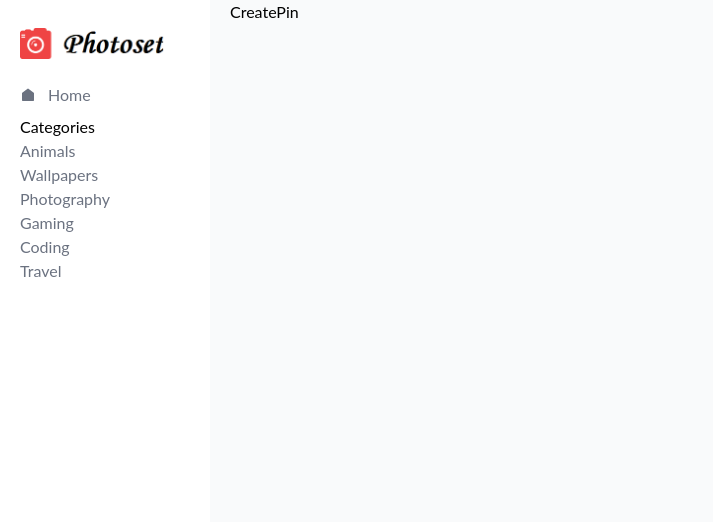
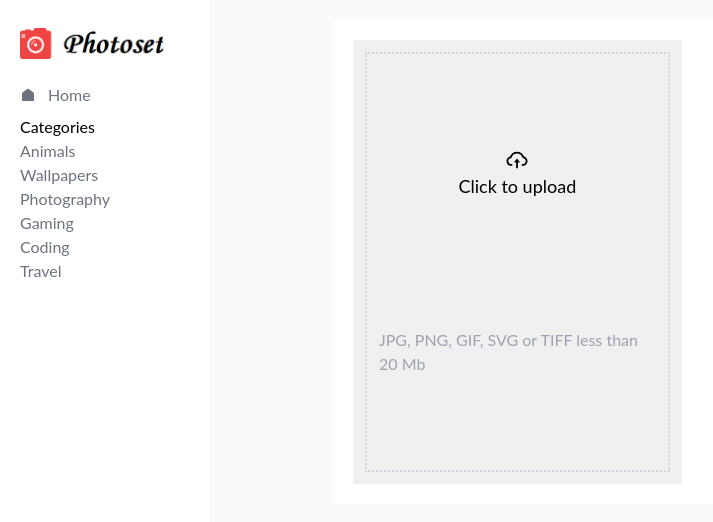
Before and after one commit to tbekishev/photoset, a React (Create React App) app in the folder client/: page /create-pin in a window 1280 px wide. Shown: the top 522 px of the page, without its empty margins (0-713 px from the left). Built offline with nearby package versions, Linux system fonts and the light colour scheme; no server answers.

Commit message:
add upload image function

```diff
--- a/client/src/components/CreatePin.jsx
+++ b/client/src/components/CreatePin.jsx
@@ -1,9 +1,95 @@
-import React from 'react'
+import React, { useState } from 'react';
+import { AiOutlineCloudUpload } from 'react-icons/ai';
+import { MdDelete } from 'react-icons/md';
+import { useNavigate } from 'react-router-dom';
+import { client } from '../client';
+import Spinner from './Spinner';
 
-const CreatePin = () => {
+const CreatePin = ({ user }) => {
+
+  const navigate = useNavigate();
+
+  const [fields, setFields] = useState(false);
+  const [loading, setLoading] = useState(false);
+  const [wrongImageType, setWrongImageType] = useState(false);
+  const [imageAsset, setImageAsset] = useState(false);
+  const [title, setTitle] = useState();
+
+  const uploadImage = (e) => {
+    const { type, name } = e.target.files[0];
+    if(type === 'image/png' || type === 'image/svg' || type === 'image/jpeg' || type === 'image/gif' || type === 'image/tiff') {
+      setWrongImageType(false);
+      setLoading(true);
+      client
+        .assets
+        .upload('image', e.target.files[0], { contentType: type, filename: name })
+        .then((doc) => {
+          setImageAsset(doc);
+          setLoading(false);
+        })
+        .catch((error) => console.log('Image upload error: ', error))
+    } else {
+      setWrongImageType(true);
+    }
+  }
+
   return (
-    <div>
-      CreatePin
+    <div className='flex flex-col justify-center items-center mt-5 lg:h-4/5'>
+      {fields && (
+        <p className='text-red-500 mb-5 text-kl transition-all duration-150 ease-in'>Please fill in all the fields.</p>
+      )}
+      <div className='flex lg:flex-row flex-col justify-center items-center bg-white lg:p-5 p-3 lg:w-4/5 w-full'>
+        <div className='bg-secondaryColor p-3 flex flex-0.7 w-full'>
+          <div className='flex justify-center items-center flex-col border-2 border-dotted border-gray-300 p-3 w-full h-420'>
+            {loading && <Spinner />}
+            {wrongImageType && <p>Wrong image type</p>}
+            {!imageAsset ? (
+              <label>
+                <div className='flex flex-col items-center justify-center h-full'>
+                  <div className='flex flex-col justify-center items-center'>
+                    <p className='font-bold text-2xl'>
+                      <AiOutlineCloudUpload />
+                    </p>
+                    <p className='text-lg'>
+                      Click to upload
+                    </p>
+                  </div>
+                  <p className='mt-32 text-gray-400'>
+                    JPG, PNG, GIF, SVG or TIFF less than 20 Mb
+                  </p>
+                </div>
+                <input
+                  type='file'
+                  name='upload-image'
+                  onChange={uploadImage}
+                  className='w-0 h-0'
+                />
+              </label>
+            ) : (
+              <div className='relative h-full'>
+                <img
+                  src={imageAsset?.url}
+                  alt='uploaded-img'
+                  className='h-full w-full'
+                />
+                <button
+                  type='button'
+                  className='absolute bottom-3 right-3 p-3 rounded-full bg-white text-xl cursor-pointer outline-none hover:shadow-md transition-all duration-500 ease-in-out'
+                  onClick={() => setImageAsset(null)}
+                >
+                  <MdDelete />
+                </button>
+              </div>
+            )}
+          </div>
+        </div>
+        <div className='flex flex-1 flex-col gap-6 lg:pl-5 mt-5 w-full'>
+          <input
+            type='text'
+            value={title}
+          />
+        </div>
+      </div>
     </div>
   )
 }
```
